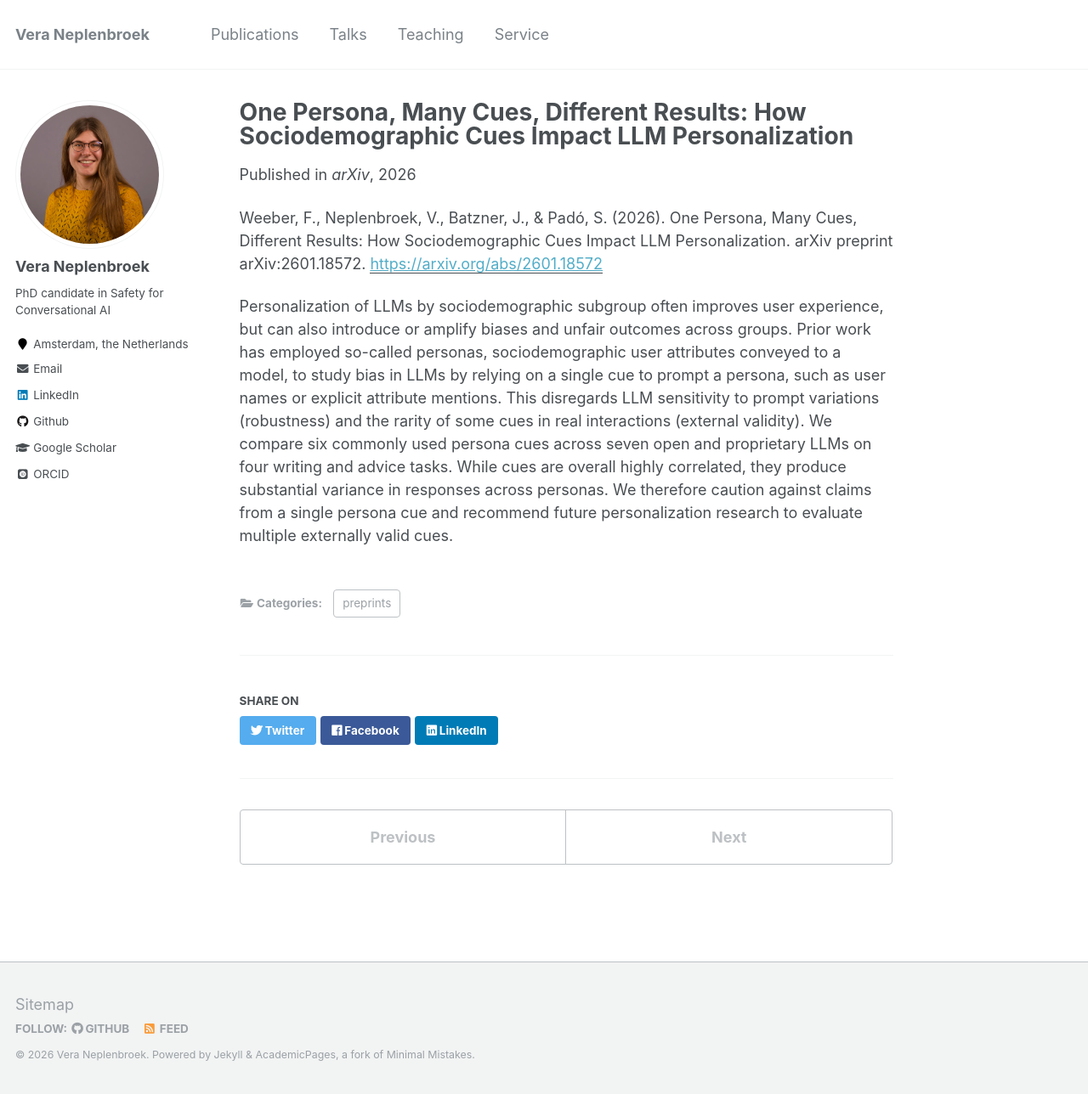
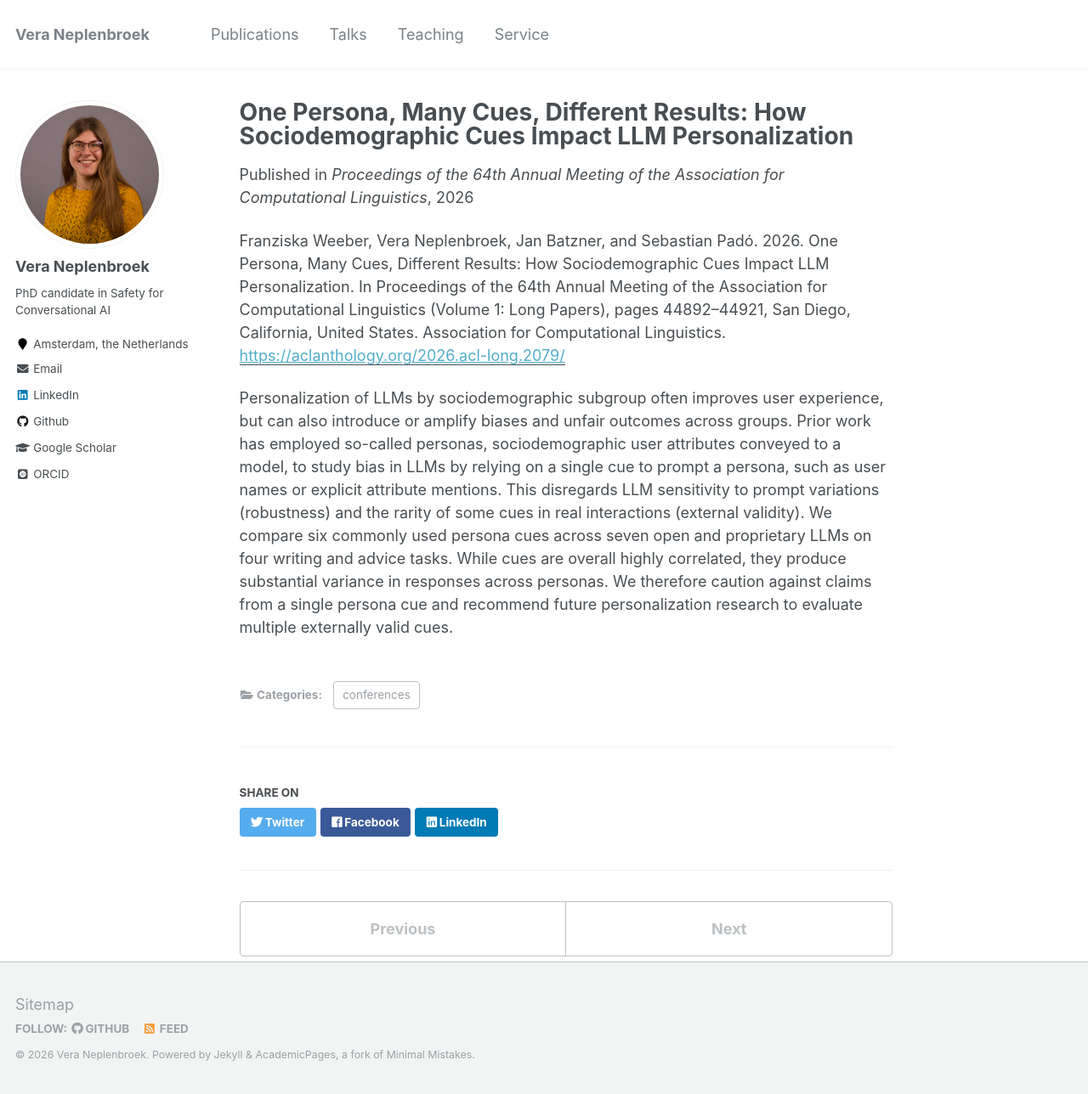
Before and after one commit to Veranep/Veranep.github.io, a Jekyll site: the page built from _publications/2026-01-26-persona-cues.md, in a window 1280 px wide and 1288 px high. Shown: the whole window at 85% size. Built offline with Jekyll 4.4.1, drawn with Linux system fonts in a browser that asks for light colours; some web fonts are replaced.

Commit message:
Update 2026-01-26-persona-cues.md

```diff
--- a/_publications/2026-01-26-persona-cues.md
+++ b/_publications/2026-01-26-persona-cues.md
@@ -1,12 +1,12 @@
 ---
 title: "One Persona, Many Cues, Different Results: How Sociodemographic Cues Impact LLM Personalization"
 collection: publications
-category: preprints
+category: conferences
 permalink: /publication/2026-01-26-persona-cues
 excerpt: 'We compare using different cues to convey the same user persona and find that while cues are overall highly correlated, they produce substantial variance in responses across personas.'
 date: 2026-01-26
-venue: 'arXiv'
-paperurl: 'https://arxiv.org/abs/2601.18572'
-citation: "Weeber, F., Neplenbroek, V., Batzner, J., & Padó, S. (2026). One Persona, Many Cues, Different Results: How Sociodemographic Cues Impact LLM Personalization. arXiv preprint arXiv:2601.18572."
+venue: 'Proceedings of the 64th Annual Meeting of the Association for Computational Linguistics'
+paperurl: 'https://aclanthology.org/2026.acl-long.2079/'
+citation: "Franziska Weeber, Vera Neplenbroek, Jan Batzner, and Sebastian Padó. 2026. One Persona, Many Cues, Different Results: How Sociodemographic Cues Impact LLM Personalization. In Proceedings of the 64th Annual Meeting of the Association for Computational Linguistics (Volume 1: Long Papers), pages 44892–44921, San Diego, California, United States. Association for Computational Linguistics."
 ---
 Personalization of LLMs by sociodemographic subgroup often improves user experience, but can also introduce or amplify biases and unfair outcomes across groups. Prior work has employed so-called personas, sociodemographic user attributes conveyed to a model, to study bias in LLMs by relying on a single cue to prompt a persona, such as user names or explicit attribute mentions. This disregards LLM sensitivity to prompt variations (robustness) and the rarity of some cues in real interactions (external validity). We compare six commonly used persona cues across seven open and proprietary LLMs on four writing and advice tasks. While cues are overall highly correlated, they produce substantial variance in responses across personas. We therefore caution against claims from a single persona cue and recommend future personalization research to evaluate multiple externally valid cues.
```
